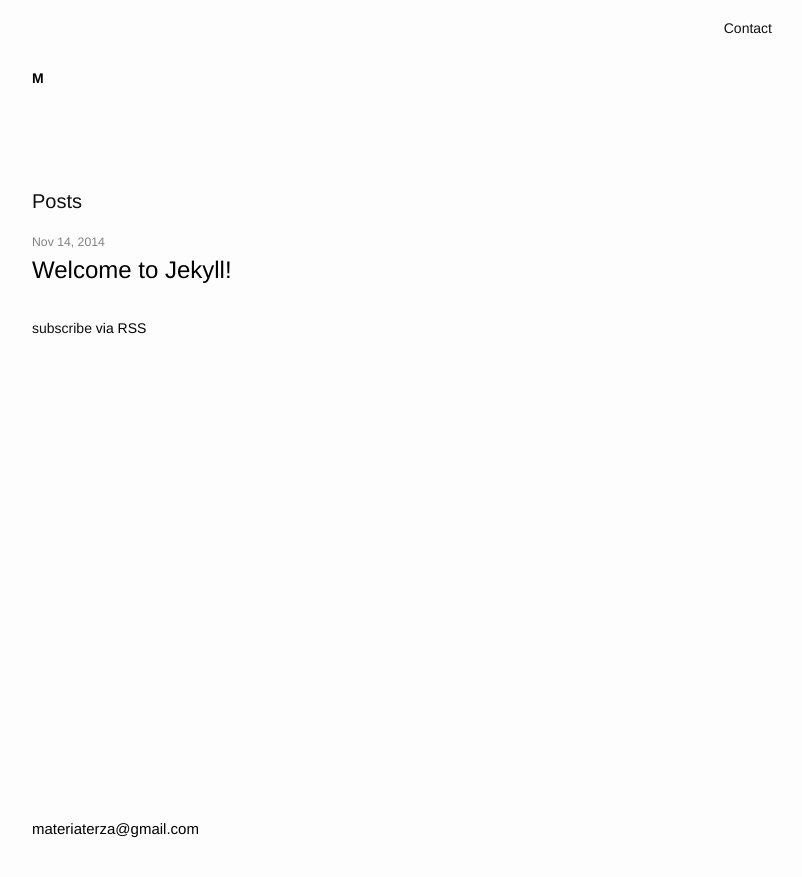
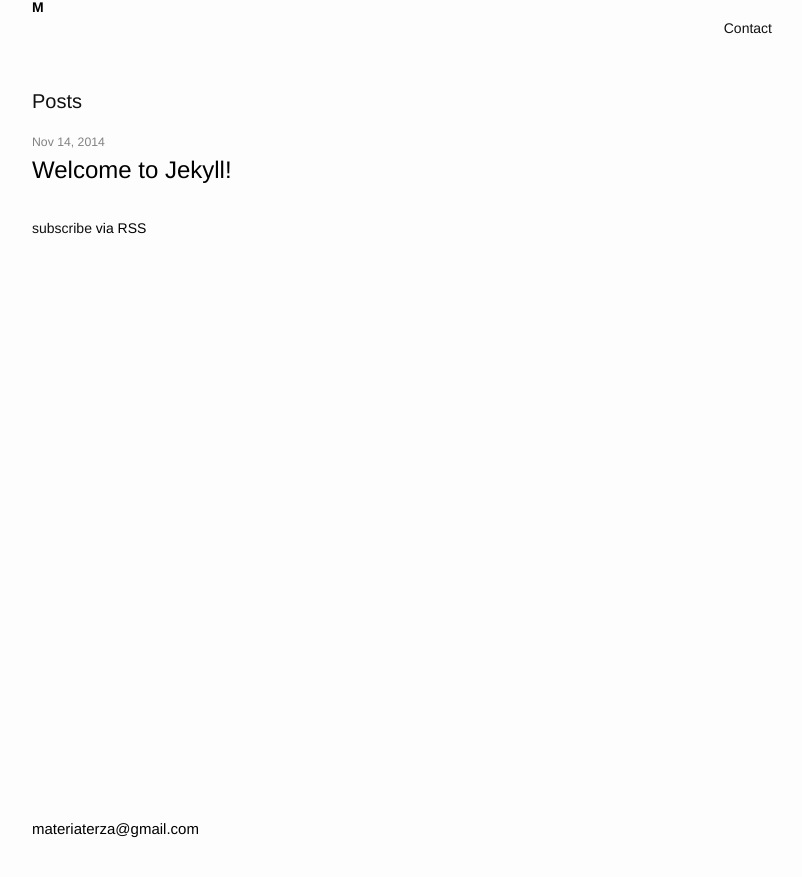
Before and after one commit to fabbbrizio/materiaterza, a Jekyll site: the page built from blog.html, in a window 1280 px wide. Shown: the top 877 px of the page, without its empty margins (238-1040 px from the left). Built offline with Jekyll 4.4.1, drawn with Linux system fonts in a browser that asks for light colours; nearby versions of some CDN libraries.

Commit message:
line height

```diff
--- a/_sass/_layout.scss
+++ b/_sass/_layout.scss
@@ -11,7 +11,7 @@
 .site-title {
     font-size: 14px;
     font-weight: $font-weight-bold;
-    line-height: 156px;
+    line-height: 14px;
     letter-spacing: -1px;
     margin-bottom: 0;
     float: left;
```
